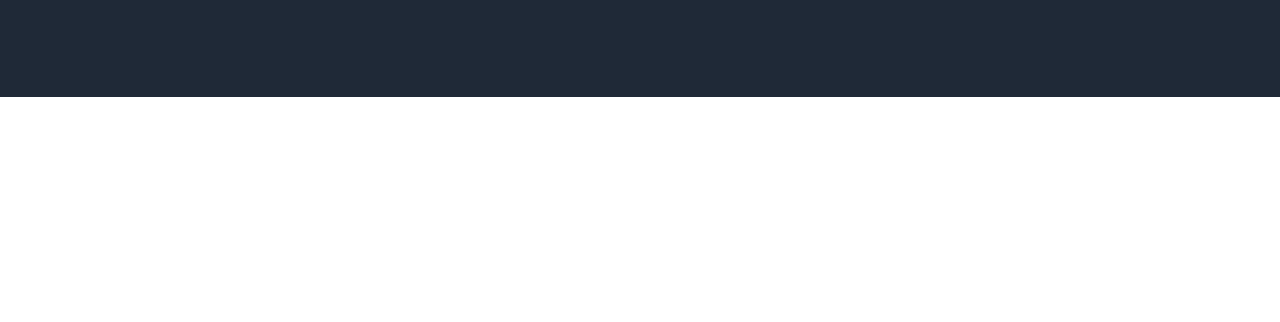
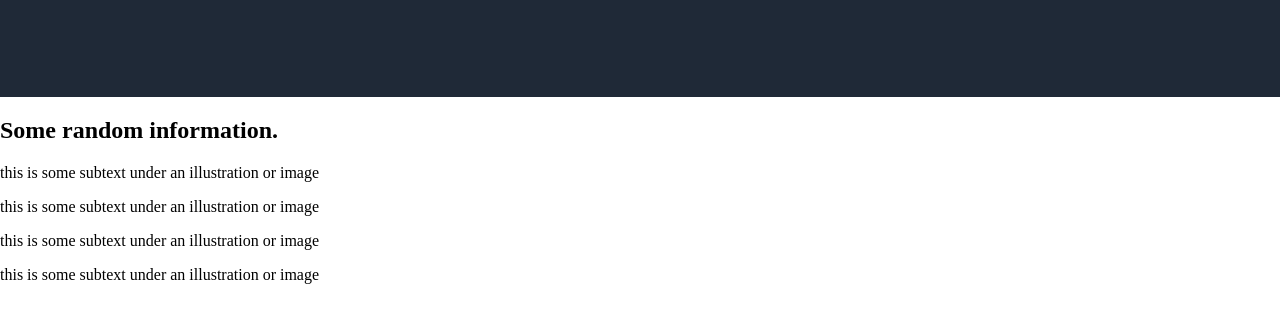
Before and after one commit to WorriorBeast/landing-page, a plain HTML site: page index.html in a window 1280 px wide. Shown: the part 334-656 px from the top of the page. Drawn offline with Linux system fonts and the light colour scheme.

Commit message:
Add information section *Create image/illustration box *Include image/illustration subtext

```diff
--- a/index.html
+++ b/index.html
@@ -29,7 +29,28 @@
                 <div class="image-placeholder">this is a placeholder for an image</div>
             </div>
         </div>
+        <div class="illustration-container">
+            <h2>Some random information.</h2>
+            <div class="small-illustration-container">
+                <div>
+                    <div class="illustration-box"></div>
+                    <p class="illustration-subtext">this is some subtext under an illustration or image</p>
+                </div>
+                <div>
+                    <div class="illustration-box"></div>
+                    <p class="illustration-subtext">this is some subtext under an illustration or image</p>
+                </div>
+                <div>
+                    <div class="illustration-box"></div>
+                    <p class="illustration-subtext">this is some subtext under an illustration or image</p>
+                </div>
+                <div>
+                    <div class="illustration-box"></div>
+                    <p class="illustration-subtext">this is some subtext under an illustration or image</p>
+                </div>
+            </div>
 
+        </div>
     </body>
 
 </html>
```
